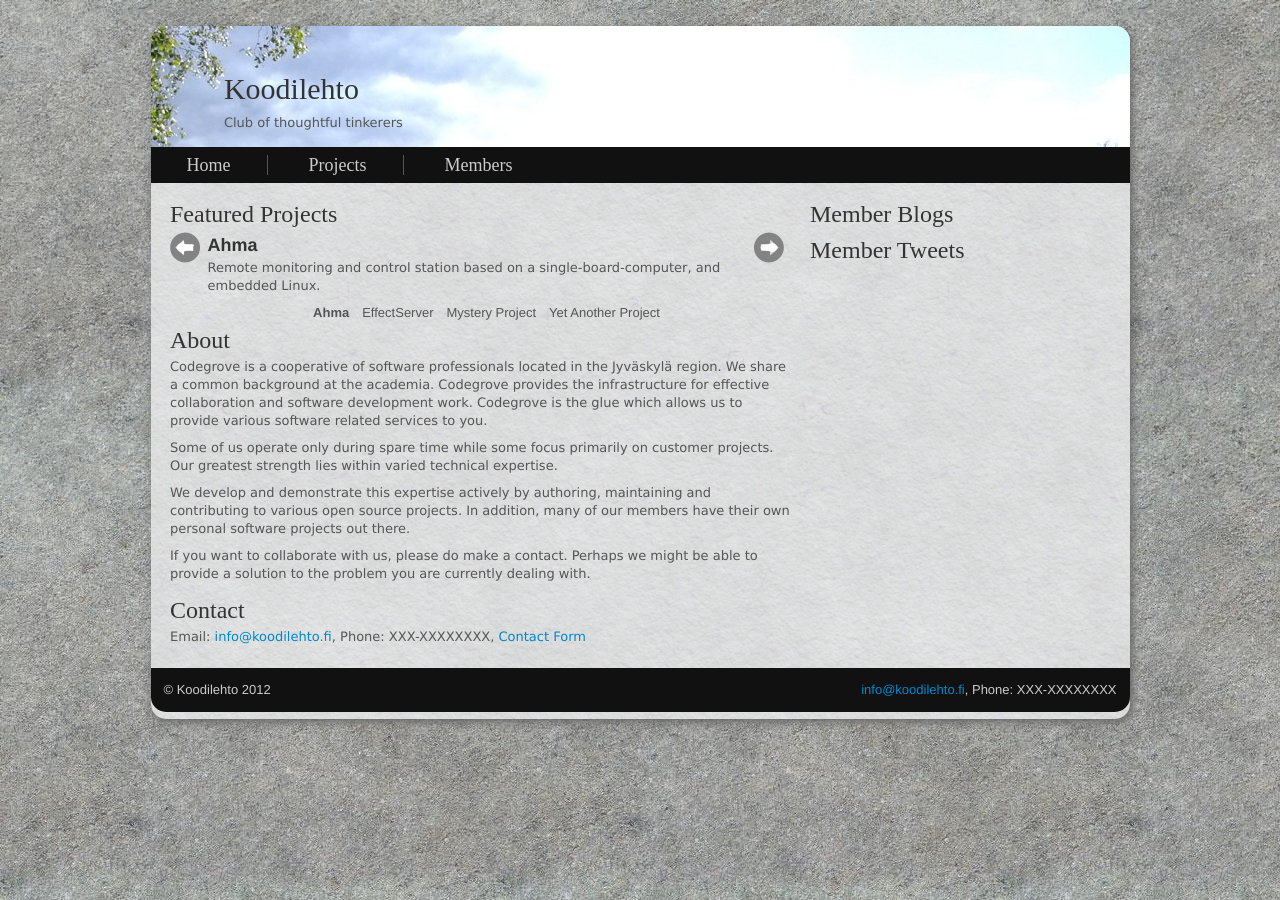
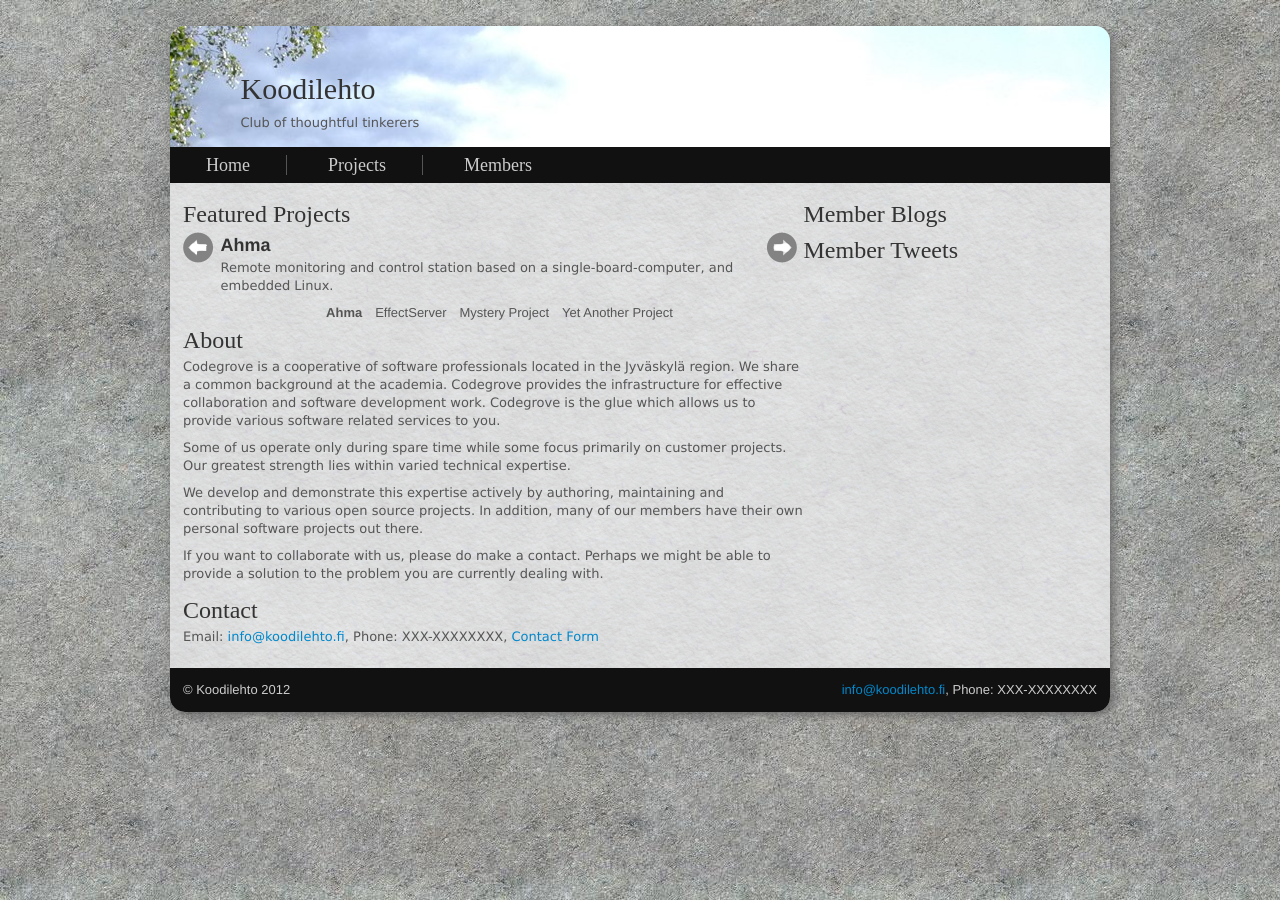
Before and after one commit to koodilehto/koodilehto-site, a Jekyll site: the page built from index.html, in a window 1280 px wide. Built offline with Jekyll 4.4.1, drawn with Linux system fonts in a browser that asks for light colours; some web fonts are replaced.

Commit message:
Tidy up CSS
Footer renders better in Opera now.

```diff
--- a/css/base.css
+++ b/css/base.css
@@ -1,3 +1,8 @@
+.span1, .span2, .span3, .span4, .span5, .span6, .span7, .span8, .span9, .span10, .span11, .span12 {
+    padding-left: 1em;
+    margin-right: -2.5em;
+}
+
 body {
     background: gray;
     margin-bottom: 2em;
@@ -10,7 +15,6 @@ body > .container {
     -webkit-box-shadow: 3px 3px 10px #888;
     box-shadow: 3px 3px 10px #666;
 
-    padding: 1.5em;
     background: white;
     background-image: url("../images/paper.jpg"); /* http://www.flickr.com/photos/zooboing/4182512221/ */
 }
@@ -21,7 +25,6 @@ body > .container {
 }
 
 .hero-unit {
-    margin: -1.5em;
     margin-bottom: 1em;
     -moz-border-radius: 15px 15px 0 0;
     border-radius: 15px 15px 0 0;
@@ -41,7 +44,6 @@ body > .container {
 
 footer {
     background: #111;
-    margin: -1.5em;
     margin-top: 1em;
     padding: 1em;
     -moz-border-radius: 0 0 15px 15px;
```
